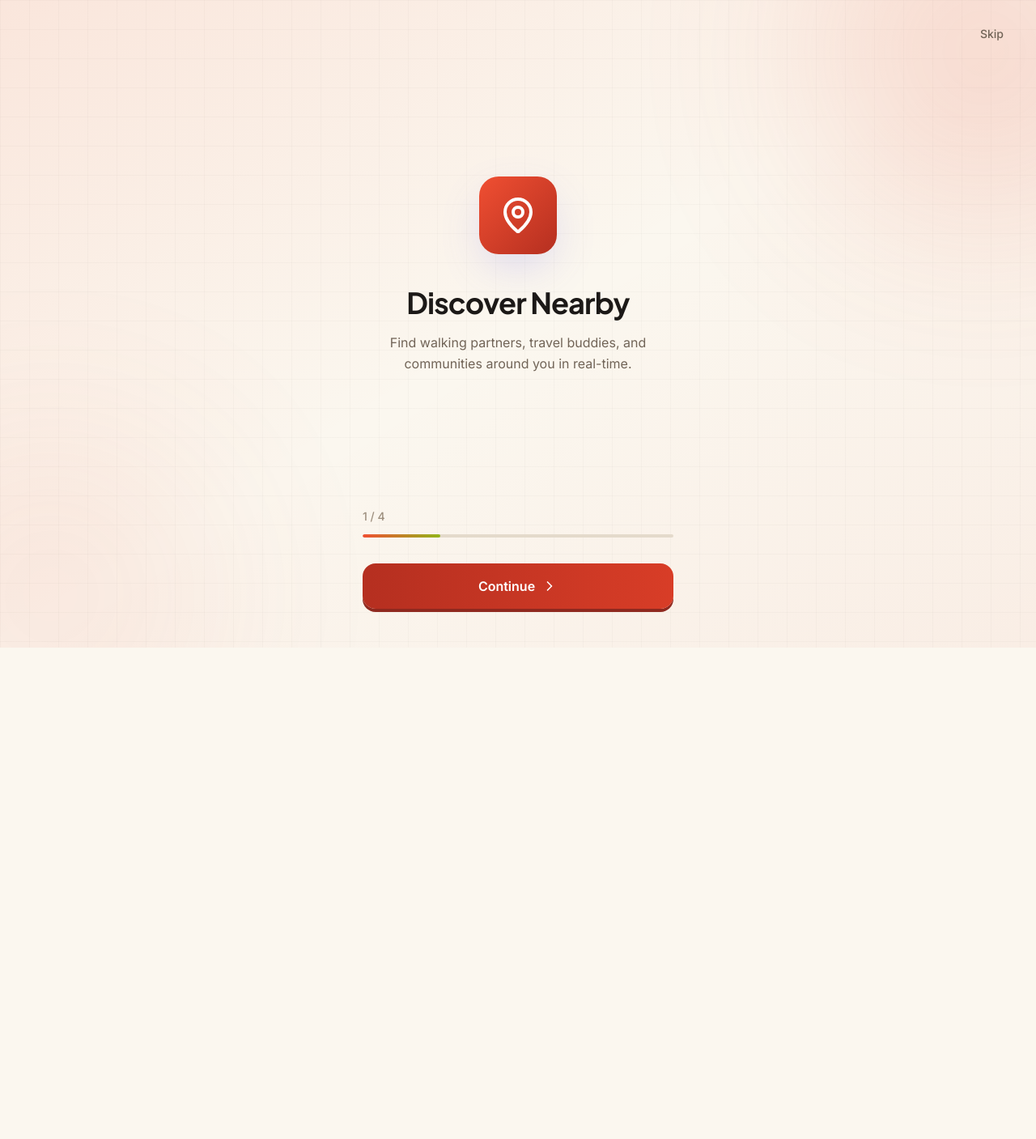
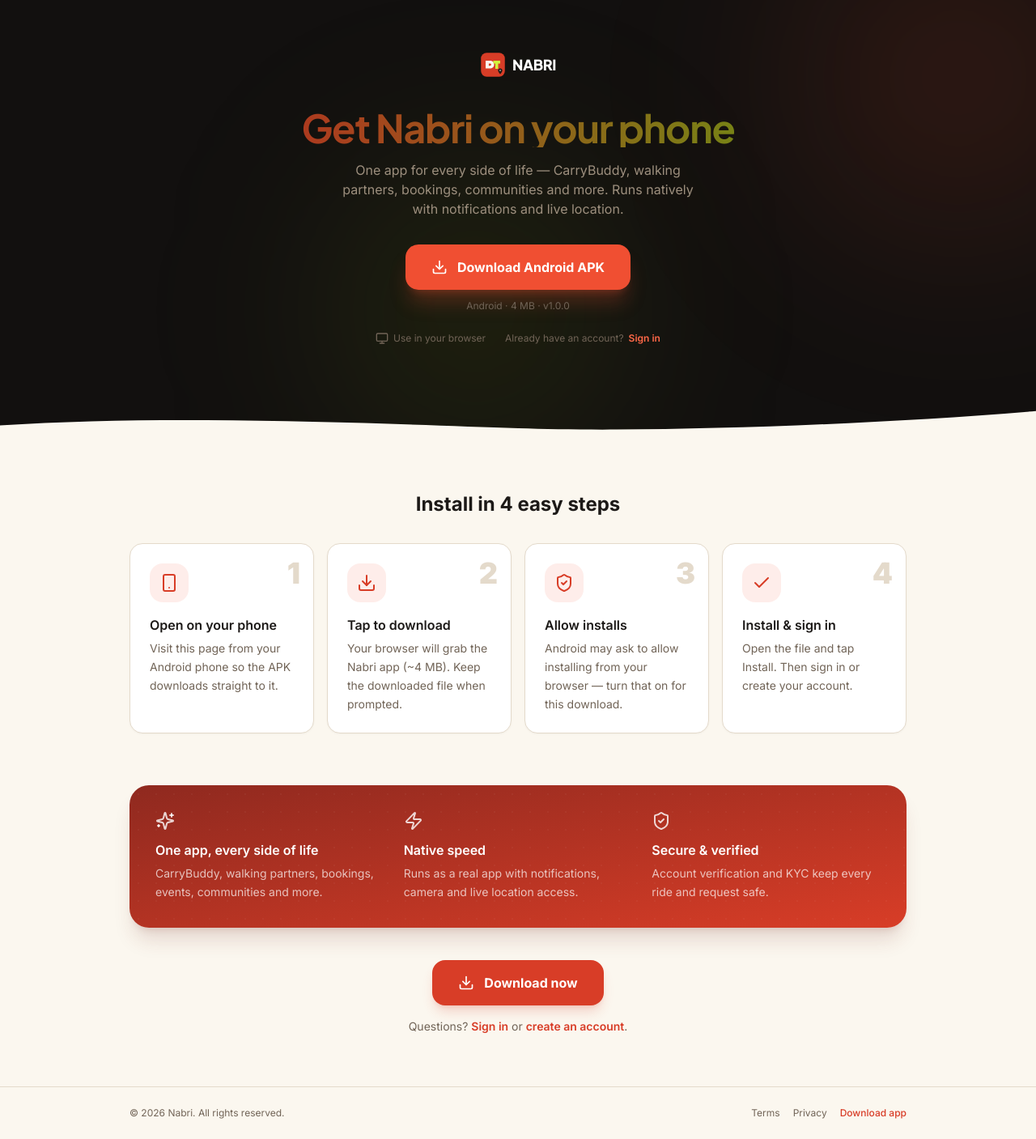
Before and after one commit to Santhosh33333/2rent--01, a React (Vite) app in the folder packages/web/: page /download in a window 1280 px wide. Before the commit this address led to /onboarding. Shown: the whole page at 81% size. Before the commit the page ends 800 px from the top, so only its background shows below. Built offline with nearby package versions, Linux system fonts and the light colour scheme; no server answers.

Commit message:
feat(nabri): public /download page + Android APK served from web build

```diff
--- a/packages/web/src/App.tsx
+++ b/packages/web/src/App.tsx
@@ -15,6 +15,7 @@
 const AccountTypePage = lazy(() => import('./pages/auth/AccountTypePage').then(m => ({ default: m.AccountTypePage })))
 const AdminLoginPage = lazy(() => import('./pages/admin/AdminLoginPage').then(m => ({ default: m.AdminLoginPage })))
 const ForgotPasswordPage = lazy(() => import('./pages/auth/ForgotPasswordPage').then(m => ({ default: m.ForgotPasswordPage })))
+const DownloadPage = lazy(() => import('./pages/download/DownloadPage').then(m => ({ default: m.DownloadPage })))
 const VerifyEmailPage = lazy(() => import('./pages/auth/VerifyEmailPage').then(m => ({ default: m.VerifyEmailPage })))
 const VerifyMobilePage = lazy(() => import('./pages/auth/VerifyMobilePage').then(m => ({ default: m.VerifyMobilePage })))
 
@@ -167,6 +168,7 @@
           <Route path="/forgot-password" element={<ForgotPasswordPage />} />
           <Route path="/verify-email" element={<VerifyEmailPage />} />
           <Route path="/verify-mobile" element={<VerifyMobilePage />} />
+          <Route path="/download" element={<DownloadPage />} />
           {/* Public legal pages (also reachable in-settings when logged in) */}
           <Route path="/terms" element={<TermsOfServicePage />} />
           <Route path="/privacy" element={<PrivacyPolicyPage />} />
--- a/packages/web/src/pages/auth/LoginPage.tsx
+++ b/packages/web/src/pages/auth/LoginPage.tsx
@@ -5,7 +5,7 @@
 import { isClerkConfigured } from '../../lib/clerkAuth'
 import { initGoogleSignIn, signInWithGoogle } from '../../lib/googleAuth'
 import { AnimatedPage } from '../../components/AnimatedPage'
-import { ArrowRight, Mail, Lock, Loader2, Phone, Eye, EyeOff } from 'lucide-react'
+import { ArrowRight, Mail, Lock, Loader2, Phone, Eye, EyeOff, Smartphone } from 'lucide-react'
 import { api } from '../../lib/api'
 import toast from 'react-hot-toast'
 
@@ -632,6 +632,15 @@
               Create one
             </Link>
           </p>
+          <p className="mt-3 text-center">
+            <Link
+              to="/download"
+              className="inline-flex items-center gap-1.5 text-xs font-medium text-surface-400 dark:text-surface-500 hover:text-primary-600 dark:hover:text-primary-400 transition-colors"
+            >
+              <Smartphone className="w-3.5 h-3.5" />
+              Get the Android app
+            </Link>
+          </p>
           </AnimatedPage>
         )}
       </div>
--- /dev/null
+++ b/packages/web/src/pages/download/DownloadPage.tsx
@@ -0,0 +1,139 @@
+import { Link } from 'react-router-dom'
+import { Check, Download, Monitor, ShieldCheck, Smartphone, Sparkles, Zap } from 'lucide-react'
+
+const APK_PATH = '/download/nabri.apk'
+const APK_SIZE = '4 MB'
+const APK_VERSION = '1.0.0'
+
+const STEPS = [
+  { icon: Smartphone, title: 'Open on your phone', text: 'Visit this page from your Android phone so the APK downloads straight to it.' },
+  { icon: Download, title: 'Tap to download', text: 'Your browser will grab the Nabri app (~4 MB). Keep the downloaded file when prompted.' },
+  { icon: ShieldCheck, title: 'Allow installs', text: 'Android may ask to allow installing from your browser — turn that on for this download.' },
+  { icon: Check, title: 'Install & sign in', text: 'Open the file and tap Install. Then sign in or create your account.' },
+]
+
+const FEATURES = [
+  { icon: Sparkles, title: 'One app, every side of life', text: 'CarryBuddy, walking partners, bookings, events, communities and more.' },
+  { icon: Zap, title: 'Native speed', text: 'Runs as a real app with notifications, camera and live location access.' },
+  { icon: ShieldCheck, title: 'Secure & verified', text: 'Account verification and KYC keep every ride and request safe.' },
+]
+
+export function DownloadPage() {
+  return (
+    <div className="min-h-screen bg-surface-50 dark:bg-surface-950">
+      {/* Hero */}
+      <div className="relative overflow-hidden bg-surface-950 text-white">
+        <div className="absolute inset-0 pointer-events-none">
+          <div className="absolute -top-24 -right-24 w-96 h-96 bg-primary-500/15 rounded-full blur-[128px]" />
+          <div className="absolute bottom-0 left-1/3 w-80 h-80 bg-accent-500/15 rounded-full blur-[128px]" />
+        </div>
+
+        <div className="relative z-10 max-w-3xl mx-auto px-5 sm:px-8 py-12 sm:py-16 text-center">
+          <Link to="/" className="inline-flex items-center gap-2 text-lg font-extrabold font-display tracking-tight text-white">
+            <img src="/logo-mark.svg" alt="Nabri logo" className="w-8 h-8" />
+            NABRI
+          </Link>
+
+          <h1 className="mt-8 text-3xl sm:text-5xl font-bold font-display tracking-tight text-gradient">
+            Get Nabri on your phone
+          </h1>
+          <p className="mt-4 text-sm sm:text-base text-surface-400 max-w-md mx-auto">
+            One app for every side of life — CarryBuddy, walking partners, bookings,
+            communities and more. Runs natively with notifications and live location.
+          </p>
+
+          <a
+            href={APK_PATH}
+            download
+            className="mt-8 inline-flex items-center justify-center gap-3 rounded-2xl bg-primary-500 hover:bg-primary-400 px-8 py-4 text-base font-bold text-white shadow-xl shadow-primary-500/25 transition-all hover:-translate-y-0.5"
+          >
+            <Download className="w-5 h-5" />
+            Download Android APK
+          </a>
+
+          <p className="mt-3 text-xs text-surface-500">
+            Android · {APK_SIZE} · v{APK_VERSION}
+          </p>
+
+          <div className="mt-6 flex items-center justify-center gap-6 text-xs text-surface-500">
+            <Link to="/account-type" className="flex items-center gap-1.5 hover:text-primary-400 transition-colors">
+              <Monitor className="w-4 h-4" /> Use in your browser
+            </Link>
+            <Link to="/login" className="flex items-center gap-1.5 hover:text-primary-400 transition-colors">
+              Already have an account? <span className="font-semibold text-primary-400">Sign in</span>
+            </Link>
+          </div>
+        </div>
+
+        <svg viewBox="0 0 1440 60" className="relative z-10 block w-full text-surface-50 dark:text-surface-950 fill-current" preserveAspectRatio="none" aria-hidden="true">
+          <path d="M0 60h1440V20C1200 40 900 50 720 44 540 38 240 24 0 40Z" />
+        </svg>
+      </div>
+
+      {/* Install steps */}
+      <div className="max-w-5xl mx-auto px-5 sm:px-8 py-12 sm:py-16">
+        <h2 className="text-xl sm:text-2xl font-bold text-surface-900 dark:text-white text-center">
+          Install in 4 easy steps
+        </h2>
+
+        <div className="mt-8 grid grid-cols-1 sm:grid-cols-2 lg:grid-cols-4 gap-4">
+          {STEPS.map((step, i) => (
+            <div key={step.title} className="glass-card-static relative">
+              <span className="absolute top-4 right-4 text-4xl font-black text-surface-200 dark:text-surface-800">{i + 1}</span>
+              <div className="w-12 h-12 rounded-2xl bg-primary-500/10 dark:bg-primary-500/20 flex items-center justify-center">
+                <step.icon className="w-6 h-6 text-primary-600 dark:text-primary-400" />
+              </div>
+              <h3 className="mt-4 font-semibold text-surface-900 dark:text-white text-base">{step.title}</h3>
+              <p className="mt-1.5 text-sm text-surface-500 dark:text-surface-400 leading-relaxed">{step.text}</p>
+            </div>
+          ))}
+        </div>
+      </div>
+
+      {/* Why the app */}
+      <div className="max-w-5xl mx-auto px-5 sm:px-8 pb-12 sm:pb-16">
+        <div className="hero-indigo">
+          <div className="hero-dots" style={{ backgroundImage: 'radial-gradient(rgba(255,255,255,0.12) 1px, transparent 1px)', backgroundSize: '22px 22px' }} />
+          <div className="relative z-10 grid gap-6 sm:grid-cols-3">
+            {FEATURES.map(f => (
+              <div key={f.title}>
+                <f.icon className="w-6 h-6 text-white/80" />
+                <h3 className="mt-3 font-semibold text-white">{f.title}</h3>
+                <p className="mt-1.5 text-sm text-white/70 leading-relaxed">{f.text}</p>
+              </div>
+            ))}
+          </div>
+        </div>
+
+        <div className="mt-10 text-center">
+          <a
+            href={APK_PATH}
+            download
+            className="inline-flex items-center justify-center gap-3 rounded-2xl bg-primary-600 hover:bg-primary-500 px-8 py-4 text-base font-bold text-white shadow-lg shadow-primary-600/20 transition-all hover:-translate-y-0.5"
+          >
+            <Download className="w-5 h-5" />
+            Download now
+          </a>
+          <p className="mt-4 text-sm text-surface-500 dark:text-surface-400">
+            Questions?{' '}
+            <Link to="/login" className="font-semibold text-primary-600 dark:text-primary-400 hover:underline">Sign in</Link>{' '}
+            or{' '}
+            <Link to="/register" className="font-semibold text-primary-600 dark:text-primary-400 hover:underline">create an account</Link>.
+          </p>
+        </div>
+      </div>
+
+      {/* Footer */}
+      <footer className="border-t border-surface-200 dark:border-surface-800">
+        <div className="max-w-5xl mx-auto px-5 sm:px-8 py-6 flex flex-col sm:flex-row items-center justify-between gap-3">
+          <p className="text-xs text-surface-500 dark:text-surface-500">© {new Date().getFullYear()} Nabri. All rights reserved.</p>
+          <div className="flex items-center gap-4 text-xs text-surface-500 dark:text-surface-500">
+            <Link to="/terms" className="hover:text-primary-500 transition-colors">Terms</Link>
+            <Link to="/privacy" className="hover:text-primary-500 transition-colors">Privacy</Link>
+            <Link to="/download" className="hover:text-primary-500 transition-colors font-medium text-primary-600 dark:text-primary-400">Download app</Link>
+          </div>
+        </div>
+      </footer>
+    </div>
+  )
+}
```
Also changed, not shown: 1 other file (tests, documents, lock files or other folders).
